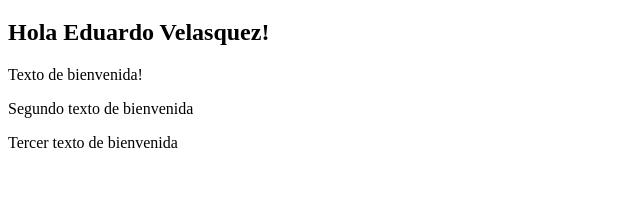
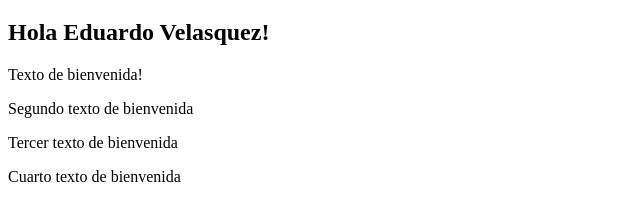
Before and after one commit to EduVelArz/codigo-github, a plain HTML site: page index.html in a window 1280 px wide. Shown: the part 47-268 px from the top of the page, without its empty margins (0-640 px from the left). Drawn offline with Linux system fonts and the light colour scheme.

Commit message:
cuarta linea ingresada

```diff
--- a/index.html
+++ b/index.html
@@ -15,6 +15,7 @@
      <p> Texto de bienvenida! </p>
      <p>Segundo texto de bienvenida</p>
      <p>Tercer texto de bienvenida</p>
+     <p>Cuarto texto de bienvenida</p>
    </main>
  </body>
 </html>
```
